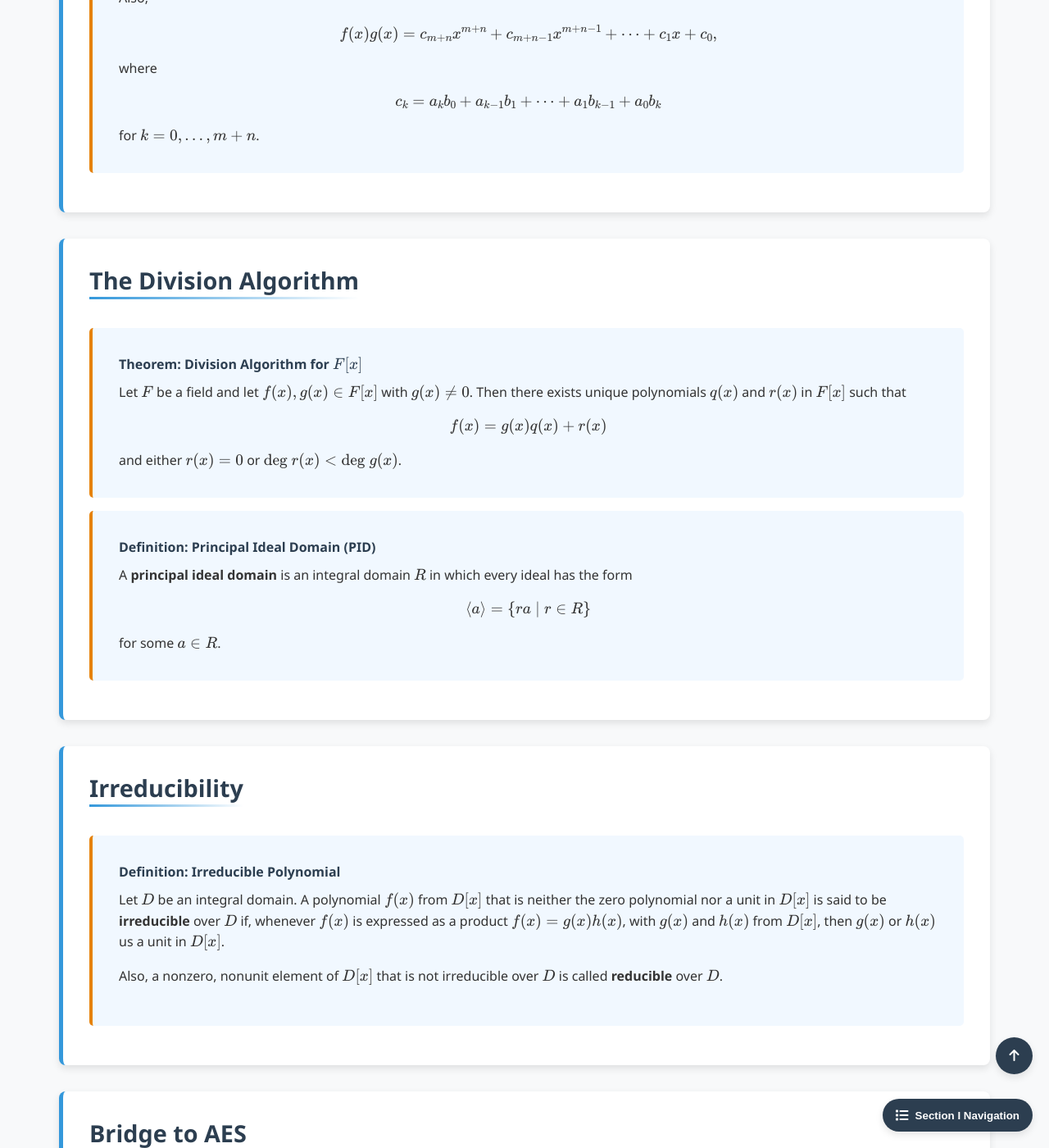
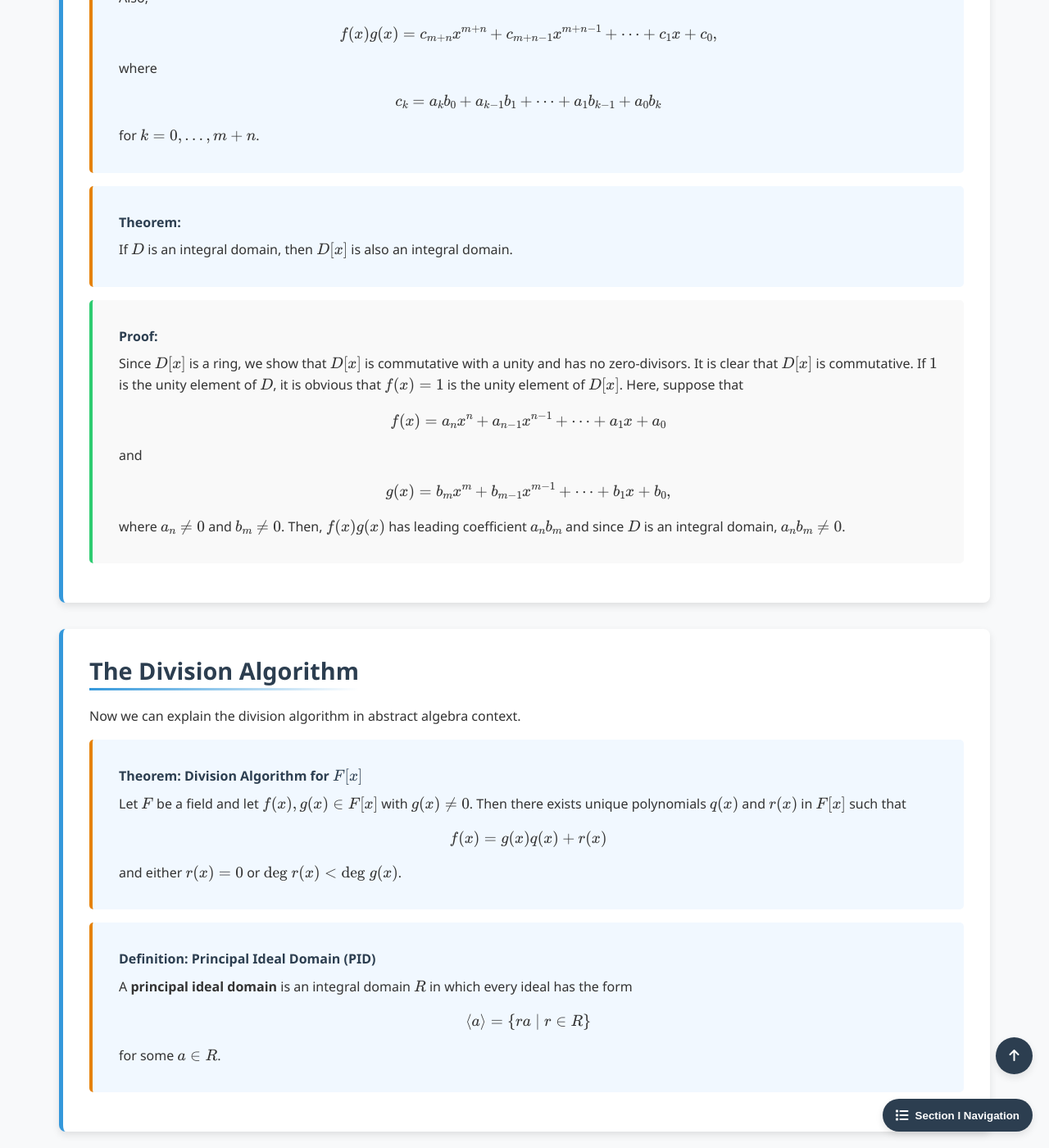
Before and after one commit to Yusukey01/yusukey01.github.io, a Jekyll site: the page built from Mathematics/Linear_algebra/polynomial_rings.html, in a window 1280 px wide and 1400 px high, scrolled down 1797 px. Shown: the whole window at 82% size. Built offline with Jekyll 4.4.1, drawn with Linux system fonts in a browser that asks for light colours.

Commit message:
Start Section I - Part21 Polynomial Rings

```diff
--- a/Mathematics/Linear_algebra/polynomial_rings.html
+++ b/Mathematics/Linear_algebra/polynomial_rings.html
@@ -157,10 +157,37 @@ noindex: true
                     for \(k = 0, \ldots , m+n\).
                 </div>
 
+                <div class="theorem">
+                    <span class="theorem-title">Theorem: </span>
+                    If \(D\) is an integral domain, then \(D[x]\) is also an integral domain.
+                </div>
+
+                <div class="proof">
+                    <span class="proof-title">Proof:</span>
+                    Since \(D[x]\) is a ring, we show that \(D[x]\) is commutative with a unity and has no zero-divisors. It is clear that
+                    \(D[x]\) is commutative.
+                    If \(1\) is the unity element of \(D\), it is obvious that \(f(x) = 1 \) is the unity element of \(D[x]\).
+                    Here, suppose that
+                    \[
+                    f(x) = a_n x^n + a_{n-1} x^{n-1} + \cdots + a_1 x + a_0
+                    \]
+                    and
+                    \[
+                    g(x) = b_m x^m + b_{m-1} x^{m-1} + \cdots + b_1 x + b_0,
+                    \]
+                    where \(a_n \neq 0\) and \(b_m \neq 0\). Then, \(f(x)g(x)\) has leading coefficient \(a_n b_m\) and since
+                    \(D\) is an integral domain, \(a_nb_m \neq 0\).
+                </div>
+
             </section>
 
             <section id="division" class="section-content">
                 <h2>The Division Algorithm</h2>
+
+                <p>
+                    Now we can explain the division algorithm in abstract algebra context.
+                </p>
+
                 <div class="theorem">
                     <span class="theorem-title">Theorem: Division Algorithm for \(F[x]\)</span>
                     Let \(F\) be a field and let \(f(x), g(x) \in F[x]\) with \(g(x) \neq 0\). Then there exists unique
@@ -179,6 +206,7 @@ noindex: true
                     \langle a \rangle = \{ra \mid r \in R\}
                     \]
                     for some \(a \in R\).
+                </div>
 
             </section>
 
```
